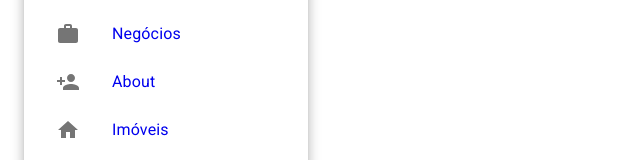
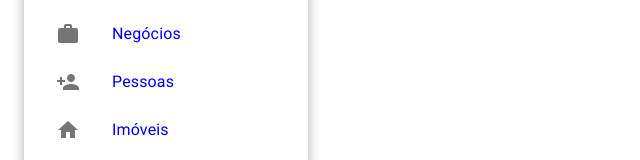
Before and after one commit to willianlemes/easyimoveis-front, a React (Create React App) app: page / in a window 1280 px wide. Shown: the part 223-383 px from the top of the page, without its empty margins (0-640 px from the left). Built offline with nearby package versions, Linux system fonts and the light colour scheme; the HTML template or start-up script is replaced by a standard one.

Commit message:
Ajusta MenuItems para Negocios, Pessoas e Imóveis

```diff
--- a/src/containers/Menu/index.tsx
+++ b/src/containers/Menu/index.tsx
@@ -41,9 +41,21 @@ const Menu: React.FC = () => {
       <CardContent>
         <List component="nav">
           <List component="ul">
-            <MenuItem text="Negócios" icon={<WorkOutlinedIcon />} route="/" />
-            <MenuItem text="About" icon={<PersonAddIcon />} route="/about" />
-            <MenuItem text="Imóveis" icon={<HomeIcon />} route="/" />
+            <MenuItem
+              text="Negócios"
+              icon={<WorkOutlinedIcon />}
+              route="/negocios"
+            />
+            <MenuItem
+              text="Pessoas"
+              icon={<PersonAddIcon />}
+              route="/pessoas"
+            />
+            <MenuItem
+              text="Imóveis"
+              icon={<HomeIcon />}
+              route="/propriedades"
+            />
             <MenuItem text="Meu Perfil" icon={<PersonIcon />} route="/" />
             <MenuItem text="Sair" icon={<ExitToAppIcon />} route="/" />
           </List>
```
